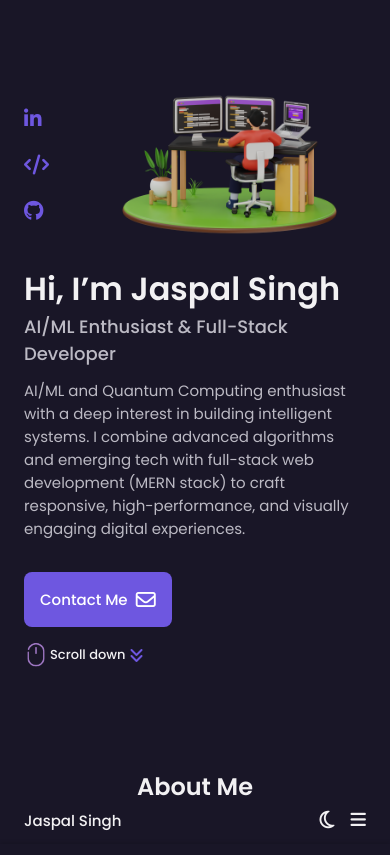
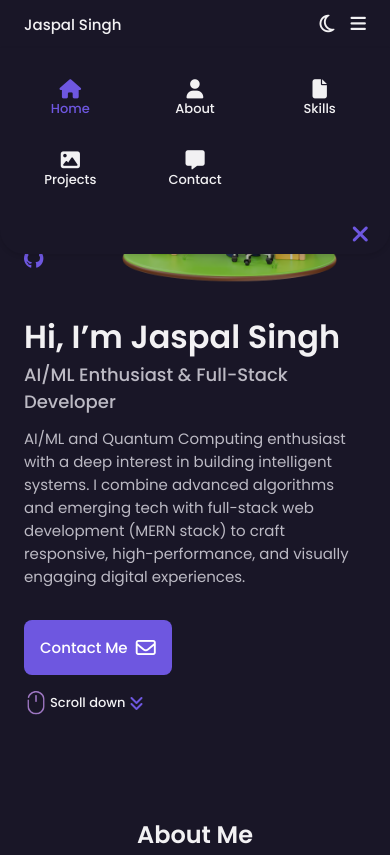
Before and after one commit to JASPAL70/Portfolio, a plain HTML site: page index.html in a window 390 px wide. Shown: the top 855 px of the page. Drawn offline with Linux system fonts and the light colour scheme.

Commit message:
updated css

```diff
--- a/Css/style.css
+++ b/Css/style.css
@@ -162,18 +162,23 @@ img {
   gap: 1.5rem;
 }
 
+/* Ensure header is fixed and on top */
 .header {
+  position: fixed;
+  top: 0;
+  left: 0;
   width: 100%;
-  position: fixed;
-  bottom: 0;
-  left: 0;
-  z-index: var(--z-fixed);
-  background-color: var(--body-color);
+  height: var(--header-height);
+  background-color: var(--body-color); /* match theme */
+  z-index: 1000;
+  box-shadow: 0 1px 4px rgba(0, 0, 0, 0.1);
 }
 
-.scroll-header {
-  box-shadow: 0 -1px 4px rgba(0, 0, 0, 0.15);
+/* Add top margin to body or main content so it's not hidden behind fixed header */
+.main {
+  margin-top: var(--header-height);
 }
+
 
 .nav {
   max-width: 968px;
@@ -205,21 +210,19 @@ img {
 @media screen and (max-width: 767px) {
   .nav-menu {
     position: fixed;
-    top: 0; /* <-- bring it to top */
+    top: var(--header-height); /* below the header */
     left: 0;
     width: 100%;
-    height: 100vh;
     background-color: var(--body-color);
     padding: 2rem 1.5rem 4rem;
-    box-shadow: 0 -1px 4px rgba(0, 0, 0, 0.15);
+    box-shadow: 0 2px 4px rgba(0, 0, 0, 0.1);
     border-radius: 0 0 1.5rem 1.5rem;
-    transition: 0.3s ease-in-out;
-    z-index: 999; /* <-- ensure it's above everything */
-    transform: translateY(100%);
+    transition: 0.3s;
+    z-index: 999;
   }
 
   .show-menu {
-    transform: translateY(0%);
+    top: var(--header-height); /* show just below fixed header */
   }
 }
 
```
